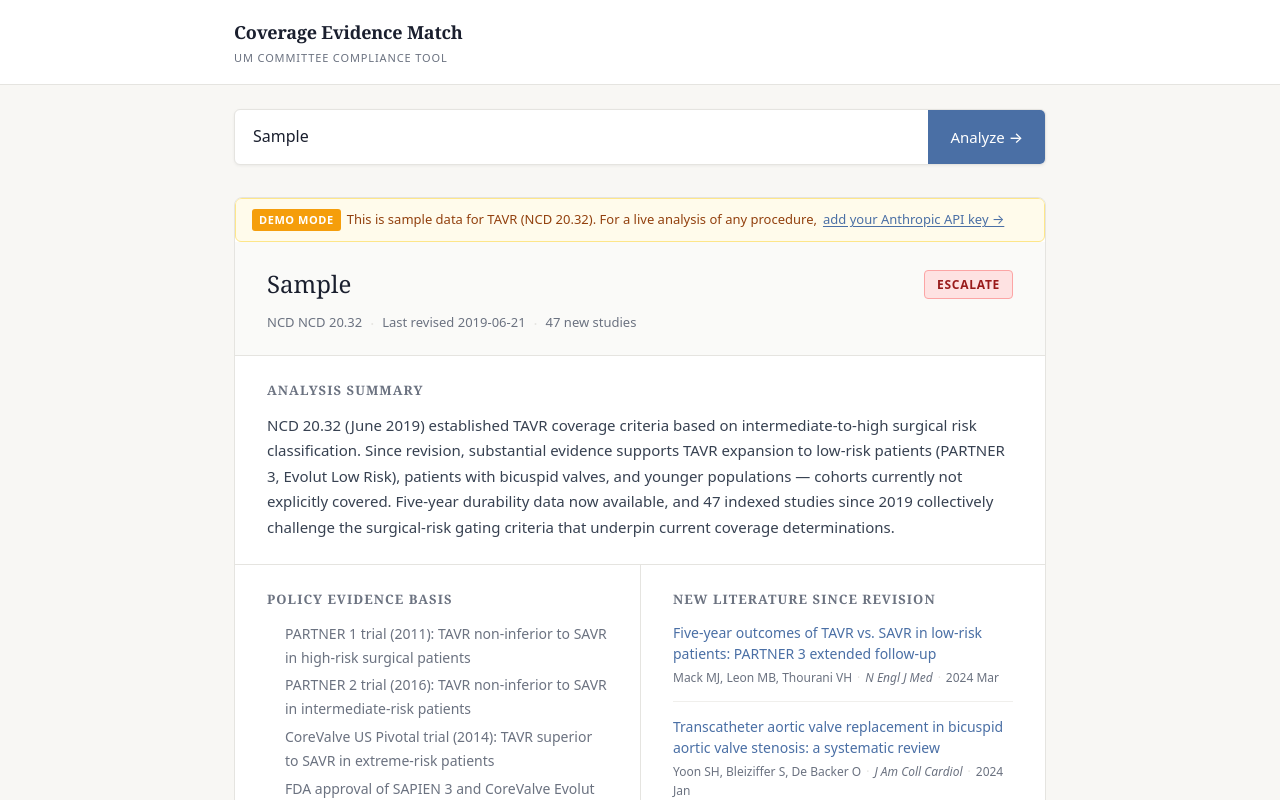
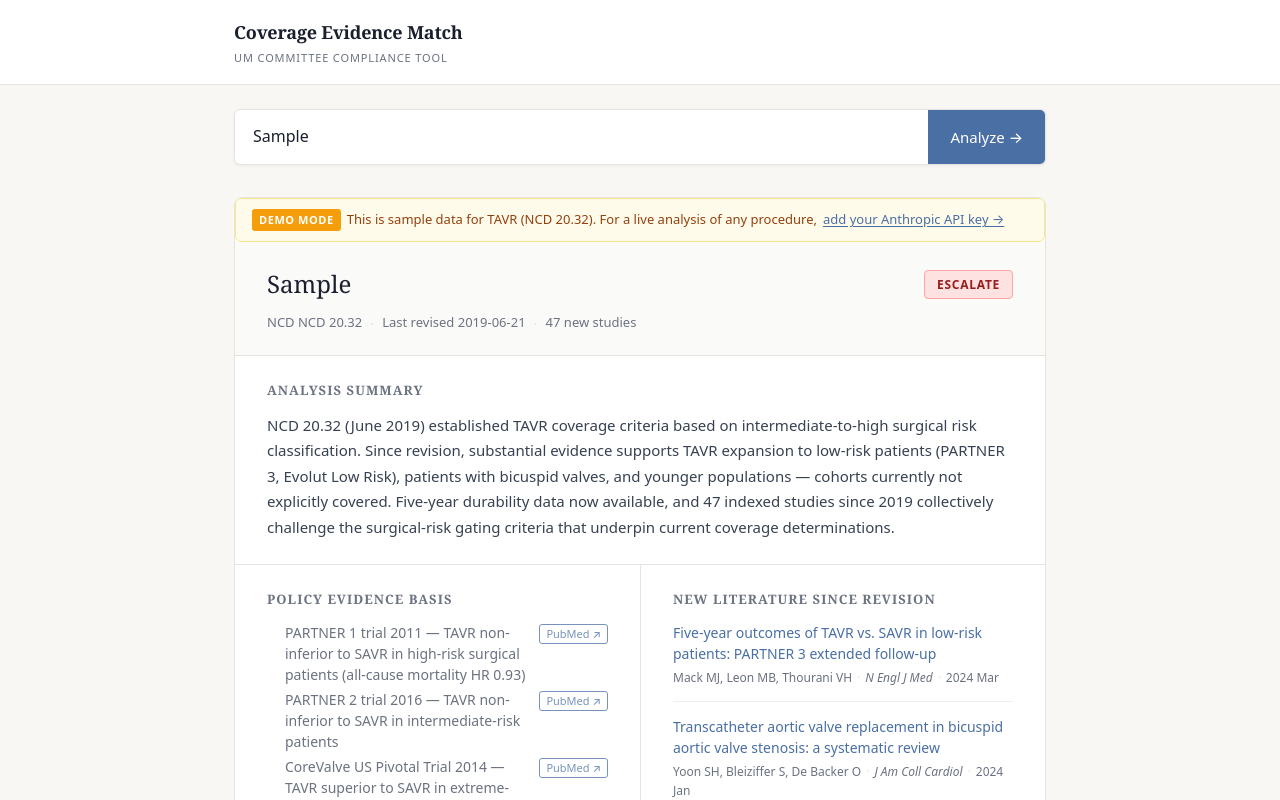
Before and after one commit to rgaiba/coverage-evidence-match, a React (Vite) app: page / in a window 1280 px wide. Both pictures are taken after typing "Sample" into the empty fields and a click on the button "Analyze →". Shown: the top 800 px of the page. Built offline with nearby package versions, Linux system fonts and the light colour scheme.

Commit message:
feat: PMID-linked policy citations + staleness score component breakdown

```diff
--- a/src/App.css
+++ b/src/App.css
@@ -825,6 +825,78 @@
   margin: 0;
 }
 
+/* ─── Staleness breakdown ────────────────────────────────────────────────── */
+
+.staleness-breakdown {
+  display: flex;
+  flex-direction: column;
+  gap: 6px;
+  margin-top: 10px;
+  padding-top: 10px;
+  border-top: 1px solid var(--border);
+}
+
+.breakdown-row {
+  display: grid;
+  grid-template-columns: 130px 1fr 36px;
+  align-items: center;
+  gap: 8px;
+}
+
+.breakdown-name {
+  font-size: 11px;
+  color: var(--text-muted);
+  white-space: nowrap;
+}
+
+.breakdown-bar-bg {
+  height: 5px;
+  background: #e5e7eb;
+  border-radius: 3px;
+  overflow: hidden;
+}
+
+.breakdown-bar-fill {
+  height: 100%;
+  border-radius: 3px;
+  transition: width 0.5s ease;
+}
+
+.breakdown-pts {
+  font-size: 11px;
+  font-weight: 600;
+  text-align: right;
+}
+
+/* ─── Evidence basis items with PMID links ───────────────────────────────── */
+
+.evidence-basis-item {
+  display: flex;
+  align-items: baseline;
+  gap: 8px;
+  margin-bottom: 6px;
+  font-size: 14px;
+  line-height: 1.5;
+  color: var(--text-muted);
+}
+
+.evidence-pmid-link {
+  flex-shrink: 0;
+  font-size: 11px;
+  font-weight: 500;
+  color: var(--accent);
+  text-decoration: none;
+  white-space: nowrap;
+  border: 1px solid var(--accent);
+  padding: 1px 6px;
+  border-radius: 3px;
+  opacity: 0.75;
+}
+
+.evidence-pmid-link:hover {
+  opacity: 1;
+}
+
 /* ─── Policy search label ────────────────────────────────────────────────── */
 
 .search-label {
--- a/src/App.jsx
+++ b/src/App.jsx
@@ -80,6 +80,11 @@ async function runPolicyLookup(query, apiKey) {
   const systemPrompt = `You are a CMS coverage policy expert for a Utilization Management Committee tool.
 Given a CMS policy ID (e.g. "NCD 20.32", "LCD L33822") or a procedure/device name, identify the governing NCD or LCD.
 
+For policy_evidence_basis, list the actual studies and trials the policy was based on.
+Where you know the PubMed ID, include it in parentheses: "(PMID: 12345678)".
+Format each item as: "Trial name Year (PMID: XXXXXXXX) — brief description of what it showed"
+If you do not know the PMID, omit the parenthetical entirely — do not guess PMIDs.
+
 Respond ONLY with a JSON object:
 {
   "procedure": string,
@@ -118,16 +123,18 @@ Respond ONLY with a single valid JSON object:
   "policy_evidence_basis": [string],
   "literature_since_revision": { "count": number, "studies": [{ "pmid": string, "title": string, "authors": string, "journal": string, "date": string }] },
   "gap_direction": "supports_expansion" | "supports_restriction" | "contradictory" | "neutral",
-  "staleness_score": number (0-100),
+  "staleness_score": number (0-100, sum of the three breakdown components),
+  "staleness_breakdown": {
+    "time_score": number (0-30, time since revision: +15 per 2 years without update, max 30),
+    "volume_score": number (0-25, new studies: >10=15, >5=10, >2=5, else 0),
+    "direction_score": number (0-45, directional consistency: strong contradiction=35-45, moderate=20-34, weak=5-19, neutral=0)
+  },
   "recommended_action": "maintain" | "reconsider" | "escalate",
   "summary": string,
   "key_citations": [{ "pmid": string, "title": string, "finding": string }]
 }
 
-Staleness score weighting:
-- Time since revision: 30% (every 2 years without update = 15 points)
-- Volume of new literature: 25% (>10 studies = 15 pts, >5 = 10 pts, >2 = 5 pts)
-- Directional consistency: 45% (strong contradictory evidence = high score)
+Staleness score = time_score + volume_score + direction_score.
 Recommended action: maintain = 0-25, reconsider = 26-50, escalate = 51-100`
 
   const userMessage = `Policy:
@@ -161,10 +168,10 @@ const DEMO_REPORT = {
   policy_id: 'NCD 20.32',
   last_revised: '2019-06-21',
   policy_evidence_basis: [
-    'PARTNER 1 trial (2011): TAVR non-inferior to SAVR in high-risk surgical patients',
-    'PARTNER 2 trial (2016): TAVR non-inferior to SAVR in intermediate-risk patients',
-    'CoreValve US Pivotal trial (2014): TAVR superior to SAVR in extreme-risk patients',
-    'FDA approval of SAPIEN 3 and CoreValve Evolut systems as evidence basis',
+    'PARTNER 1 trial 2011 (PMID: 21639811) — TAVR non-inferior to SAVR in high-risk surgical patients (all-cause mortality HR 0.93)',
+    'PARTNER 2 trial 2016 (PMID: 26886413) — TAVR non-inferior to SAVR in intermediate-risk patients',
+    'CoreValve US Pivotal Trial 2014 (PMID: 24678939) — TAVR superior to SAVR in extreme-risk patients (1-yr mortality 14.2% vs 19.1%)',
+    'FDA approval of SAPIEN 3 and CoreValve Evolut systems as co-evidence basis for NCD 20.32',
   ],
   literature_since_revision: {
     count: 47,
@@ -181,6 +188,7 @@ const DEMO_REPORT = {
   },
   gap_direction: 'supports_expansion',
   staleness_score: 62,
+  staleness_breakdown: { time_score: 22, volume_score: 15, direction_score: 25 },
   recommended_action: 'escalate',
   summary: 'NCD 20.32 (June 2019) established TAVR coverage criteria based on intermediate-to-high surgical risk classification. Since revision, substantial evidence supports TAVR expansion to low-risk patients (PARTNER 3, Evolut Low Risk), patients with bicuspid valves, and younger populations — cohorts currently not explicitly covered. Five-year durability data now available, and 47 indexed studies since 2019 collectively challenge the surgical-risk gating criteria that underpin current coverage determinations.',
   key_citations: [
@@ -223,7 +231,7 @@ function Spinner() {
   return <span className="spinner">⟳</span>
 }
 
-function StalenessMeter({ score }) {
+function StalenessMeter({ score, breakdown }) {
   const color =
     score <= 25 ? '#22c55e' :
     score <= 50 ? '#eab308' :
@@ -234,19 +242,61 @@ function StalenessMeter({ score }) {
     score <= 50 ? 'Monitor' :
     score <= 75 ? 'Stale' :
     'Critical'
+
+  const components = breakdown ? [
+    { name: 'Time since revision', score: breakdown.time_score, max: 30 },
+    { name: 'Literature volume',   score: breakdown.volume_score, max: 25 },
+    { name: 'Evidence direction',  score: breakdown.direction_score, max: 45 },
+  ] : null
+
   return (
     <div className="staleness-wrapper">
       <div className="staleness-bar-bg">
-        <div
-          className="staleness-bar-fill"
-          style={{ width: `${score}%`, background: color }}
-        />
+        <div className="staleness-bar-fill" style={{ width: `${score}%`, background: color }} />
       </div>
       <div className="staleness-meta">
         <span className="staleness-score" style={{ color }}>{score}/100</span>
         <span className="staleness-label" style={{ color }}>{label}</span>
       </div>
+      {components && (
+        <div className="staleness-breakdown">
+          {components.map(c => (
+            <div key={c.name} className="breakdown-row">
+              <span className="breakdown-name">{c.name}</span>
+              <div className="breakdown-bar-bg">
+                <div
+                  className="breakdown-bar-fill"
+                  style={{ width: `${Math.round((c.score / c.max) * 100)}%`, background: color }}
+                />
+              </div>
+              <span className="breakdown-pts" style={{ color }}>{c.score}/{c.max}</span>
+            </div>
+          ))}
+        </div>
+      )}
     </div>
+  )
+}
+
+// Renders a policy evidence item — parses out PMID if present and links it
+function EvidenceBasisItem({ text }) {
+  const pmidMatch = text.match(/\(PMID:\s*(\d+)\)/i)
+  const pmid = pmidMatch?.[1]
+  const cleanText = text.replace(/\s*\(PMID:\s*\d+\)/i, '').trim()
+  return (
+    <li className="evidence-basis-item">
+      <span>{cleanText}</span>
+      {pmid && (
+        <a
+          href={`https://pubmed.ncbi.nlm.nih.gov/${pmid}/`}
+          target="_blank"
+          rel="noopener noreferrer"
+          className="evidence-pmid-link"
+        >
+          PubMed ↗
+        </a>
+      )}
+    </li>
   )
 }
 
@@ -321,7 +371,7 @@ function ReportCard({ report, isDemo, onAddKey }) {
           {report.policy_evidence_basis?.length > 0 ? (
             <ul className="evidence-list">
               {report.policy_evidence_basis.map((e, i) => (
-                <li key={i}>{e}</li>
+                <EvidenceBasisItem key={i} text={e} />
               ))}
             </ul>
           ) : (
@@ -364,7 +414,7 @@ function ReportCard({ report, isDemo, onAddKey }) {
         </div>
         <div className="metric-card">
           <div className="metric-label">Staleness Score</div>
-          <StalenessMeter score={report.staleness_score} />
+          <StalenessMeter score={report.staleness_score} breakdown={report.staleness_breakdown} />
         </div>
         <div className="metric-card">
           <div className="metric-label">Recommended Action</div>
```
